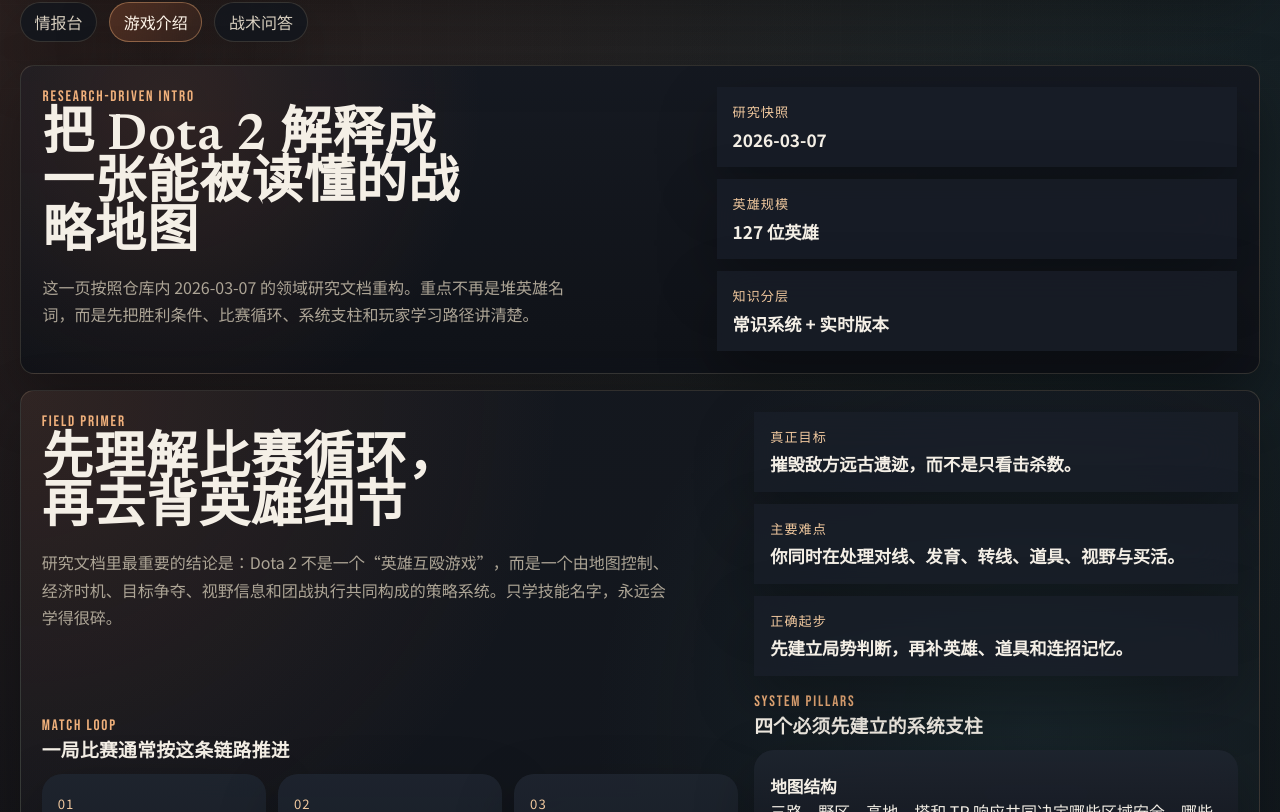
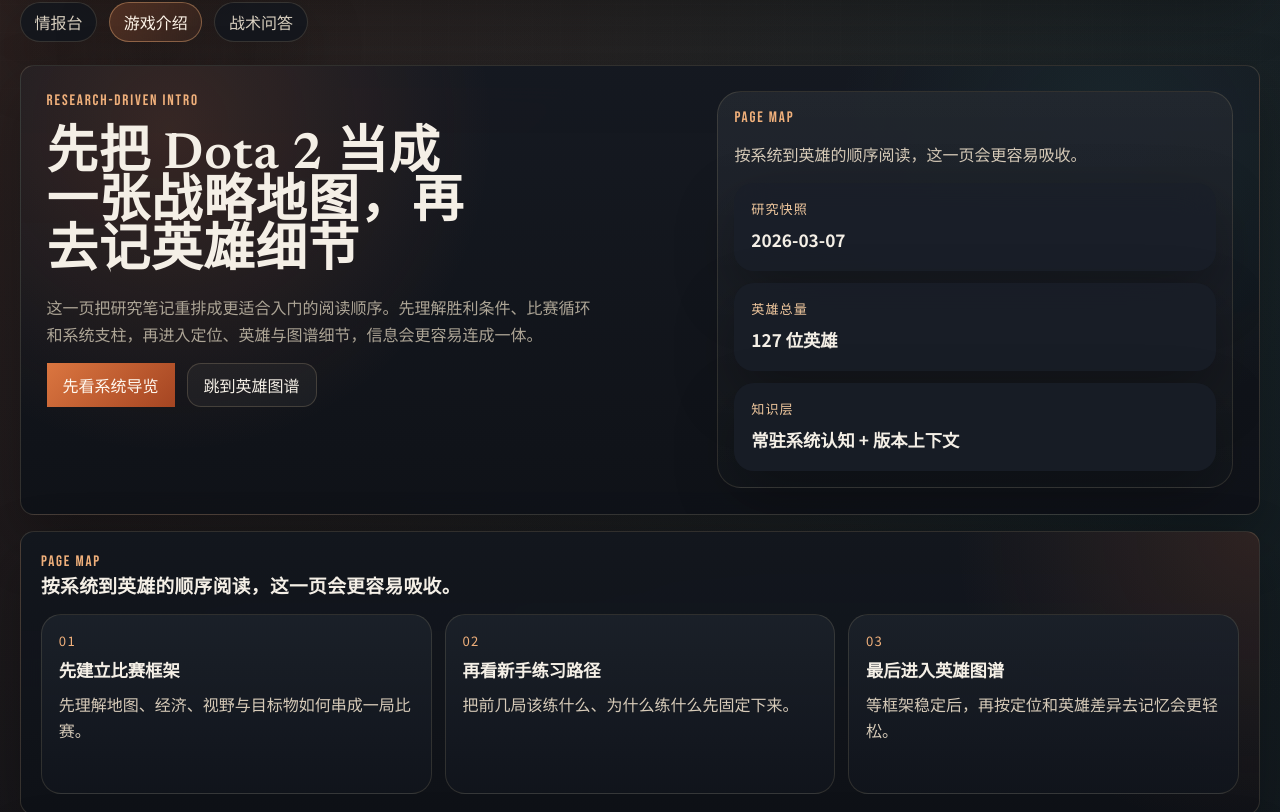
Before and after one commit to Olijve-CV/DotaGame, a React (Vite) app in the folder apps/web/: page /intro in a window 1280 px wide. Shown: the part 248-1060 px from the top of the page. Built offline with nearby package versions, Linux system fonts and the light colour scheme; no server answers.

Commit message:
feat(web): polish intro layout and avatar UI

```diff
--- a/apps/web/src/App.tsx
+++ b/apps/web/src/App.tsx
@@ -67,6 +67,7 @@
   );
   const [isAccountMenuOpen, setIsAccountMenuOpen] = useState(false);
   const accountMenuRef = useRef<HTMLDivElement | null>(null);
+  const userStateVersionRef = useRef(0);
   const copy = useMemo(() => copyMap[locale], [locale]);
   const accountName = user?.name?.trim() || user?.email || copy.profile;
   const accountInitial = accountName.charAt(0).toUpperCase();
@@ -87,14 +88,15 @@
     }
 
     let active = true;
+    const requestVersion = userStateVersionRef.current;
     fetchMe(token)
       .then((nextUser) => {
-        if (active) {
+        if (active && requestVersion === userStateVersionRef.current) {
           setUser(nextUser);
         }
       })
       .catch(() => {
-        if (active) {
+        if (active && requestVersion === userStateVersionRef.current) {
           setUser(null);
         }
       });
@@ -134,7 +136,16 @@
     setLocaleState(nextLocale);
   }
 
+  function handleUserLoaded(nextUser: UserProfile | null, source: "fetch" | "mutation" = "fetch") {
+    if (source === "mutation") {
+      userStateVersionRef.current += 1;
+    }
+
+    setUser(nextUser);
+  }
+
   function handleAuth(nextToken: string, nextUser: UserProfile) {
+    userStateVersionRef.current += 1;
     setToken(nextToken);
     setTokenState(nextToken);
     setUser(nextUser);
@@ -142,6 +153,7 @@
   }
 
   function handleLogout() {
+    userStateVersionRef.current += 1;
     clearToken();
     setTokenState(null);
     setUser(null);
@@ -252,13 +264,13 @@
         <Routes>
           <Route
             path="/"
-            element={<HomePage locale={locale} token={token} onUserLoaded={setUser} />}
+            element={<HomePage locale={locale} token={token} onUserLoaded={handleUserLoaded} />}
           />
           <Route path="/intro" element={<DotaIntroPage locale={locale} />} />
           <Route path="/chat" element={<ChatPage locale={locale} token={token} />} />
           <Route
             path="/profile"
-            element={<ProfilePage locale={locale} token={token} user={user} onUserLoaded={setUser} />}
+            element={<ProfilePage locale={locale} token={token} user={user} onUserLoaded={handleUserLoaded} />}
           />
           <Route
             path="/login"
--- a/apps/web/src/components/HeroAvatarPicker.tsx
+++ b/apps/web/src/components/HeroAvatarPicker.tsx
@@ -49,28 +49,40 @@
 
       <button
         className={`avatar-option avatar-random${props.selectedAvatarId == null ? " selected" : ""}`}
+        aria-pressed={props.selectedAvatarId == null}
         disabled={props.disabled || props.loading}
         onClick={() => props.onSelect(null)}
         type="button"
       >
+        <span aria-hidden="true" className="avatar-option-status" />
         <span className="avatar-random-badge">?</span>
+        <span className="avatar-option-copy">
           <strong>{text.random}</strong>
           <span className="avatar-option-note">{text.randomHint}</span>
+        </span>
       </button>
 
       <div className="avatar-grid">
-        {filteredOptions.map((item) => (
+        {filteredOptions.map((item) => {
+          const isSelected = props.selectedAvatarId === item.id;
+
+          return (
             <button
-            className={`avatar-option${props.selectedAvatarId === item.id ? " selected" : ""}`}
+              aria-pressed={isSelected}
+              className={`avatar-option avatar-option-card${isSelected ? " selected" : ""}`}
               disabled={props.disabled || props.loading}
               key={item.id}
               onClick={() => props.onSelect(item.id)}
               type="button"
             >
+              <span aria-hidden="true" className="avatar-option-status" />
+              <span className="avatar-option-media">
                 <img alt={item.name} loading="lazy" src={item.image} />
-            <span>{item.name}</span>
+              </span>
+              <span className="avatar-option-name">{item.name}</span>
             </button>
-        ))}
+          );
+        })}
       </div>
 
       {!props.loading && filteredOptions.length === 0 && <p className="muted">{text.empty}</p>}
--- a/apps/web/src/pages/DotaIntroPage.tsx
+++ b/apps/web/src/pages/DotaIntroPage.tsx
@@ -5,24 +5,70 @@
 const copyMap = {
   "zh-CN": {
     kicker: "Research-Driven Intro",
-    title: "把 Dota 2 解释成一张能被读懂的战略地图",
+    title: "先把 Dota 2 当成一张战略地图，再去记英雄细节",
     summary:
-      "这一页按照仓库内 2026-03-07 的领域研究文档重构。重点不再是堆英雄名词，而是先把胜利条件、比赛循环、系统支柱和玩家学习路径讲清楚。",
+      "这一页把研究笔记重排成更适合入门的阅读顺序。先理解胜利条件、比赛循环和系统支柱，再进入定位、英雄与图谱细节，信息会更容易连成一体。",
     cards: [
       { label: "研究快照", value: "2026-03-07" },
-      { label: "英雄规模", value: "127 位英雄" },
-      { label: "知识分层", value: "常识系统 + 实时版本" }
+      { label: "英雄总量", value: "127 位英雄" },
+      { label: "知识层", value: "常驻系统认知 + 版本上下文" }
+    ],
+    outlineKicker: "Page Map",
+    outlineTitle: "按系统到英雄的顺序阅读，这一页会更容易吸收。",
+    actions: {
+      primary: "先看系统导览",
+      secondary: "跳到英雄图谱"
+    },
+    outline: [
+      {
+        step: "01",
+        title: "先建立比赛框架",
+        detail: "先理解地图、经济、视野与目标物如何串成一局比赛。"
+      },
+      {
+        step: "02",
+        title: "再看新手练习路径",
+        detail: "把前几局该练什么、为什么练什么先固定下来。"
+      },
+      {
+        step: "03",
+        title: "最后进入英雄图谱",
+        detail: "等框架稳定后，再按定位和英雄差异去记忆会更轻松。"
+      }
     ]
   },
   "en-US": {
     kicker: "Research-Driven Intro",
     title: "Read Dota 2 as a strategic map instead of a pile of hero trivia",
     summary:
-      "This page is rebuilt from the repository research notes dated March 7, 2026. The emphasis is now on win condition, match loop, system pillars, and learning paths before hero-specific details.",
+      "This page is rebuilt into a cleaner reading path. Start with win condition, match loop, and system pillars first, then move into roles, onboarding habits, and hero-level details once the model is stable.",
     cards: [
       { label: "Research Snapshot", value: "2026-03-07" },
       { label: "Hero Pool", value: "127 heroes" },
       { label: "Knowledge Layers", value: "Evergreen systems + live patch context" }
+    ],
+    outlineKicker: "Page Map",
+    outlineTitle: "Move from systems to heroes in this order so the page reads as one coherent model.",
+    actions: {
+      primary: "Start with field primer",
+      secondary: "Jump to hero atlas"
+    },
+    outline: [
+      {
+        step: "01",
+        title: "Build the match model first",
+        detail: "Start with map control, economy, vision, and objectives before memorizing hero specifics."
+      },
+      {
+        step: "02",
+        title: "Use the first-game practice track",
+        detail: "Turn the concepts into simple habits you can test across your next few matches."
+      },
+      {
+        step: "03",
+        title: "Then drill into the hero atlas",
+        detail: "Role filters and hero spotlights make more sense once the system layer is already clear."
+      }
     ]
   }
 } satisfies Record<
@@ -32,6 +78,17 @@
     title: string;
     summary: string;
     cards: Array<{ label: string; value: string }>;
+    outlineKicker: string;
+    outlineTitle: string;
+    actions: {
+      primary: string;
+      secondary: string;
+    };
+    outline: Array<{
+      step: string;
+      title: string;
+      detail: string;
+    }>;
   }
 >;
 
@@ -45,6 +102,21 @@
           <p className="section-kicker">{copy.kicker}</p>
           <h2>{copy.title}</h2>
           <p className="dota-intro-summary">{copy.summary}</p>
+
+          <div className="intro-page-actions">
+            <a className="primary-btn" href="#research-manual">
+              {copy.actions.primary}
+            </a>
+            <a className="ghost-btn" href="#hero-atlas">
+              {copy.actions.secondary}
+            </a>
+          </div>
+        </div>
+
+        <aside className="intro-page-side-panel">
+          <div className="intro-page-side-copy">
+            <p className="section-kicker">{copy.outlineKicker}</p>
+            <p className="intro-page-side-summary">{copy.outlineTitle}</p>
           </div>
 
           <div className="intro-page-card-grid">
@@ -55,11 +127,33 @@
               </article>
             ))}
           </div>
+        </aside>
       </section>
 
+      <section className="panel intro-page-outline">
+        <div className="section-heading">
+          <div>
+            <p className="section-kicker">{copy.outlineKicker}</p>
+            <h3>{copy.outlineTitle}</h3>
+          </div>
+        </div>
+
+        <div className="intro-page-outline-grid">
+          {copy.outline.map((item) => (
+            <article className="intro-page-outline-card" key={item.step}>
+              <span>{item.step}</span>
+              <h4>{item.title}</h4>
+              <p>{item.detail}</p>
+            </article>
+          ))}
+        </div>
+      </section>
+
+      <div className="intro-page-anchor" id="research-manual">
         <DotaIntroManual locale={props.locale} />
+      </div>
 
-      <div id="hero-atlas">
+      <div className="intro-page-anchor" id="hero-atlas">
         <DotaIntroSection locale={props.locale} />
       </div>
     </section>
--- a/apps/web/src/pages/HomePage.tsx
+++ b/apps/web/src/pages/HomePage.tsx
@@ -96,7 +96,7 @@
 export function HomePage(props: {
   locale: Language;
   token: string | null;
-  onUserLoaded: (user: UserProfile | null) => void;
+  onUserLoaded: (user: UserProfile | null, source?: "fetch" | "mutation") => void;
 }) {
   const [category, setCategory] = useState<CategoryFilter>(undefined);
   const [query, setQuery] = useState("");
--- a/apps/web/src/pages/ProfilePage.tsx
+++ b/apps/web/src/pages/ProfilePage.tsx
@@ -6,7 +6,6 @@
   fetchChatSessions,
   fetchFavorites,
   fetchHeroAvatars,
-  fetchMe,
   fetchPatchNotes,
   fetchTournaments,
   removeFavorite,
@@ -105,7 +104,7 @@
   locale: Language;
   token: string | null;
   user: UserProfile | null;
-  onUserLoaded: (user: UserProfile | null) => void;
+  onUserLoaded: (user: UserProfile | null, source?: "fetch" | "mutation") => void;
 }) {
   const [favorites, setFavorites] = useState<Array<{ contentType: string; contentId: string }>>([]);
   const [sessions, setSessions] = useState<ChatSessionDisplay[]>([]);
@@ -197,19 +196,17 @@
     let active = true;
 
     Promise.all([
-      fetchMe(props.token),
       fetchFavorites(props.token),
       fetchChatSessions(props.token),
       fetchArticles({ language: props.locale }),
       fetchPatchNotes(props.locale),
       fetchTournaments(props.locale)
     ])
-      .then(([user, favs, chats, articleItems, patchItems, tournamentItems]) => {
+      .then(([favs, chats, articleItems, patchItems, tournamentItems]) => {
         if (!active) {
           return;
         }
 
-        props.onUserLoaded(user);
         setFavorites(favs);
         setSessions(chats);
         setArticles(articleItems);
@@ -218,7 +215,6 @@
       })
       .catch(() => {
         if (active) {
-          props.onUserLoaded(null);
           setFavorites([]);
           setSessions([]);
           setArticles([]);
@@ -249,7 +245,7 @@
     setIsSavingAvatar(true);
     try {
       const user = await updateMyAvatar(props.token, selectedAvatarId);
-      props.onUserLoaded(user);
+      props.onUserLoaded(user, "mutation");
       setAvatarFeedback(text.avatarSaved);
     } catch {
       setAvatarFeedback(text.avatarSaveError);
--- a/apps/web/src/styles.css
+++ b/apps/web/src/styles.css
@@ -1737,17 +1737,117 @@
 }
 
 .intro-page-hero {
+  position: relative;
+  overflow: hidden;
   display: grid;
   grid-template-columns: minmax(0, 1.2fr) minmax(300px, 0.95fr);
-  gap: 1rem;
-  padding: 1.35rem;
-  background:
-    radial-gradient(circle at 12% 14%, rgba(210, 108, 59, 0.14), transparent 28%),
+  gap: 1.2rem;
+  padding: 1.6rem;
+  background:
+    radial-gradient(circle at 12% 14%, rgba(210, 108, 59, 0.18), transparent 28%),
+    radial-gradient(circle at 88% 18%, rgba(63, 140, 132, 0.12), transparent 24%),
     linear-gradient(180deg, rgba(21, 25, 33, 0.98), rgba(15, 18, 24, 0.94));
 }
 
+.intro-page-copy {
+  display: grid;
+  align-content: start;
+  gap: 0.95rem;
+}
+
 .intro-page-copy .dota-intro-summary {
+  margin: 0;
   max-width: 62ch;
+}
+
+.intro-page-actions {
+  display: flex;
+  flex-wrap: wrap;
+  gap: 0.75rem;
+}
+
+.intro-page-side-panel {
+  display: grid;
+  gap: 0.95rem;
+  align-content: start;
+  padding: 1rem;
+  border: 1px solid rgba(205, 183, 143, 0.16);
+  border-radius: 24px;
+  background:
+    linear-gradient(180deg, rgba(255, 255, 255, 0.05), rgba(255, 255, 255, 0.02)),
+    linear-gradient(180deg, rgba(22, 27, 35, 0.92), rgba(14, 17, 23, 0.94));
+}
+
+.intro-page-side-copy {
+  display: grid;
+  gap: 0.45rem;
+}
+
+.intro-page-side-summary {
+  margin: 0;
+  color: #d7cbb9;
+  line-height: 1.65;
+}
+
+.intro-page-card-grid {
+  grid-template-columns: 1fr;
+  align-content: start;
+}
+
+.intro-page-card {
+  min-height: 88px;
+  padding: 1rem 1.05rem;
+  border-radius: 20px;
+}
+
+.intro-page-outline {
+  display: grid;
+  gap: 1rem;
+  padding: 1.25rem;
+  background:
+    radial-gradient(circle at top right, rgba(210, 108, 59, 0.14), transparent 24%),
+    linear-gradient(180deg, rgba(19, 23, 30, 0.98), rgba(14, 17, 23, 0.94));
+}
+
+.intro-page-outline-grid {
+  display: grid;
+  grid-template-columns: repeat(3, minmax(0, 1fr));
+  gap: 0.8rem;
+}
+
+.intro-page-outline-card {
+  display: grid;
+  gap: 0.55rem;
+  align-content: start;
+  min-height: 180px;
+  padding: 1rem 1.05rem;
+  border: 1px solid rgba(205, 183, 143, 0.16);
+  border-radius: 20px;
+  background:
+    linear-gradient(180deg, rgba(27, 33, 42, 0.94), rgba(17, 21, 28, 0.9));
+}
+
+.intro-page-outline-card span {
+  color: #f0b07b;
+  font-size: 0.82rem;
+  letter-spacing: 0.1em;
+  text-transform: uppercase;
+}
+
+.intro-page-outline-card h4 {
+  margin: 0;
+  font-size: 1.08rem;
+  line-height: 1.35;
+}
+
+.intro-page-outline-card p {
+  margin: 0;
+  color: #d7cbb9;
+  line-height: 1.65;
+}
+
+.intro-page-anchor {
+  scroll-margin-top: 1.2rem;
 }
 
 .research-manual {
@@ -1942,6 +2042,7 @@
   .home-command,
   .home-feed-layout,
   .intro-page-hero,
+  .intro-page-outline-grid,
   .research-manual-hero,
   .research-manual-layout,
   .research-manual-layout-lower,
@@ -1959,6 +2060,10 @@
   .dota-gallery-grid {
     grid-template-columns: repeat(2, minmax(0, 1fr));
   }
+
+  .intro-page-outline-grid {
+    grid-template-columns: repeat(2, minmax(0, 1fr));
+  }
 }
 
 @media (max-width: 760px) {
@@ -1993,6 +2098,7 @@
 
   .home-stat-grid,
   .intro-page-card-grid,
+  .intro-page-outline-grid,
   .research-overview-grid,
   .research-segment-grid,
   .research-prompt-grid,
@@ -2011,6 +2117,11 @@
 
   .featured-story h3 {
     font-size: 1.6rem;
+  }
+
+  .intro-page-actions {
+    display: grid;
+    grid-template-columns: 1fr;
   }
 
   .home-command h2,
@@ -2410,7 +2521,7 @@
 
 .avatar-picker {
   display: grid;
-  gap: 0.9rem;
+  gap: 1rem;
 }
 
 .avatar-picker-toolbar {
@@ -2420,46 +2531,171 @@
 .avatar-grid {
   display: grid;
   grid-template-columns: repeat(5, minmax(0, 1fr));
-  gap: 0.75rem;
+  gap: 0.85rem;
   max-height: 420px;
   overflow: auto;
-  padding-right: 0.15rem;
+  padding: 0.1rem 0.2rem 0.15rem 0.05rem;
 }
 
 .avatar-option {
-  display: grid;
-  gap: 0.55rem;
+  position: relative;
+  display: grid;
+  gap: 0.7rem;
   justify-items: center;
-  min-height: 160px;
-  padding: 0.8rem;
+  min-height: 172px;
+  padding: 0.9rem 0.85rem 0.8rem;
   border: 1px solid var(--line);
+  border-radius: 22px;
+  background:
+    linear-gradient(180deg, rgba(255, 253, 247, 0.96), rgba(252, 244, 230, 0.9));
+  box-shadow:
+    inset 0 1px 0 rgba(255, 255, 255, 0.72),
+    0 10px 24px rgba(89, 57, 26, 0.08);
+  text-align: center;
+  overflow: hidden;
+  isolation: isolate;
+  transition:
+    transform 180ms ease,
+    border-color 180ms ease,
+    box-shadow 180ms ease,
+    background 180ms ease;
+}
+
+.avatar-option::before {
+  content: "";
+  position: absolute;
+  inset: 0;
+  background:
+    radial-gradient(circle at top, rgba(255, 255, 255, 0.72), transparent 42%),
+    linear-gradient(180deg, transparent, rgba(193, 70, 47, 0.05));
+  opacity: 0;
+  transition: opacity 180ms ease;
+}
+
+.avatar-option:hover:not(:disabled) {
+  transform: translateY(-3px);
+  border-color: rgba(193, 70, 47, 0.28);
+  box-shadow:
+    inset 0 1px 0 rgba(255, 255, 255, 0.8),
+    0 16px 34px rgba(89, 57, 26, 0.12);
+}
+
+.avatar-option:hover:not(:disabled)::before,
+.avatar-option.selected::before {
+  opacity: 1;
+}
+
+.avatar-option:disabled {
+  cursor: not-allowed;
+  opacity: 0.72;
+}
+
+.avatar-option-card {
+  align-content: start;
+}
+
+.avatar-option-media,
+.avatar-option-copy,
+.avatar-option-name,
+.avatar-option-note,
+.avatar-random-badge,
+.avatar-option-status {
+  position: relative;
+  z-index: 1;
+}
+
+.avatar-option-media {
+  display: grid;
+  place-items: center;
+  width: 100%;
+  padding: 0.38rem;
   border-radius: 18px;
-  background: rgba(255, 255, 255, 0.04);
-  text-align: center;
+  background:
+    linear-gradient(180deg, rgba(255, 255, 255, 0.88), rgba(239, 227, 210, 0.75));
+  box-shadow:
+    inset 0 1px 0 rgba(255, 255, 255, 0.7),
+    inset 0 0 0 1px rgba(193, 70, 47, 0.08);
+}
+
+.avatar-option-status {
+  position: absolute;
+  top: 0.7rem;
+  right: 0.7rem;
+  width: 0.95rem;
+  height: 0.95rem;
+  border: 1px solid rgba(95, 90, 84, 0.22);
+  border-radius: 999px;
+  background: rgba(255, 255, 255, 0.7);
+  box-shadow: inset 0 0 0 2px rgba(255, 255, 255, 0.86);
 }
 
 .avatar-option img {
   width: 100%;
-  max-width: 88px;
+  max-width: 92px;
   aspect-ratio: 1 / 1;
   border-radius: 16px;
-}
-
-.avatar-option span {
+  object-fit: cover;
+  border: 1px solid rgba(216, 205, 184, 0.96);
+  box-shadow: 0 8px 18px rgba(89, 57, 26, 0.12);
+}
+
+.avatar-option-name {
   line-height: 1.35;
+  font-size: 0.92rem;
+  font-weight: 600;
+  letter-spacing: 0.01em;
 }
 
 .avatar-option.selected {
-  border-color: rgba(240, 176, 123, 0.42);
-  box-shadow: 0 0 0 3px rgba(210, 108, 59, 0.16);
+  transform: translateY(-4px);
+  border-color: rgba(193, 70, 47, 0.34);
+  background:
+    linear-gradient(180deg, rgba(255, 250, 242, 0.98), rgba(250, 236, 216, 0.94));
+  box-shadow:
+    0 0 0 3px rgba(193, 70, 47, 0.14),
+    0 20px 38px rgba(89, 57, 26, 0.16);
+}
+
+.avatar-option.selected .avatar-option-media {
+  background:
+    linear-gradient(180deg, rgba(255, 248, 239, 0.98), rgba(246, 221, 190, 0.86));
+  box-shadow:
+    inset 0 1px 0 rgba(255, 255, 255, 0.78),
+    inset 0 0 0 1px rgba(193, 70, 47, 0.14),
+    0 12px 26px rgba(193, 70, 47, 0.12);
+}
+
+.avatar-option.selected .avatar-option-status {
+  border-color: rgba(193, 70, 47, 0.45);
+  background: linear-gradient(180deg, #f1b07b, #c1462f);
+  box-shadow:
+    inset 0 0 0 2px rgba(255, 255, 255, 0.86),
+    0 0 0 4px rgba(193, 70, 47, 0.12);
+}
+
+.avatar-option.selected .avatar-option-name,
+.avatar-random.selected strong {
+  color: #8d2f20;
 }
 
 .avatar-random {
-  grid-template-columns: 48px minmax(0, 180px) minmax(0, 1fr);
+  grid-template-columns: 52px minmax(0, 210px) minmax(0, 1fr);
   align-items: center;
   justify-items: start;
-  min-height: auto;
+  min-height: 116px;
+  gap: 0.85rem 1rem;
+  padding-right: 1rem;
   text-align: left;
+}
+
+.avatar-option-copy {
+  display: grid;
+  gap: 0.24rem;
+  justify-items: start;
+}
+
+.avatar-option-copy strong {
+  font-size: 1rem;
 }
 
 .avatar-option-note {
```
Lines whose indentation alone changed are shown as unchanged.
